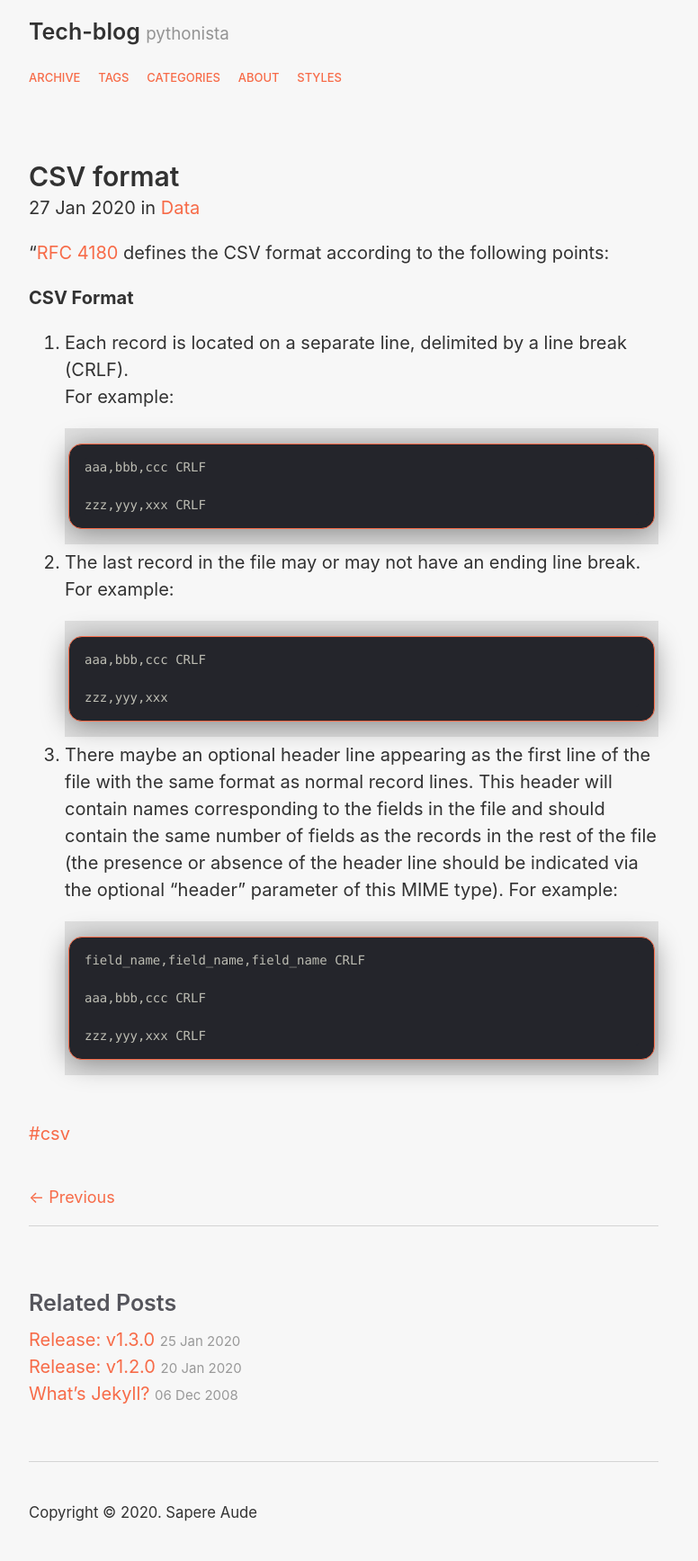
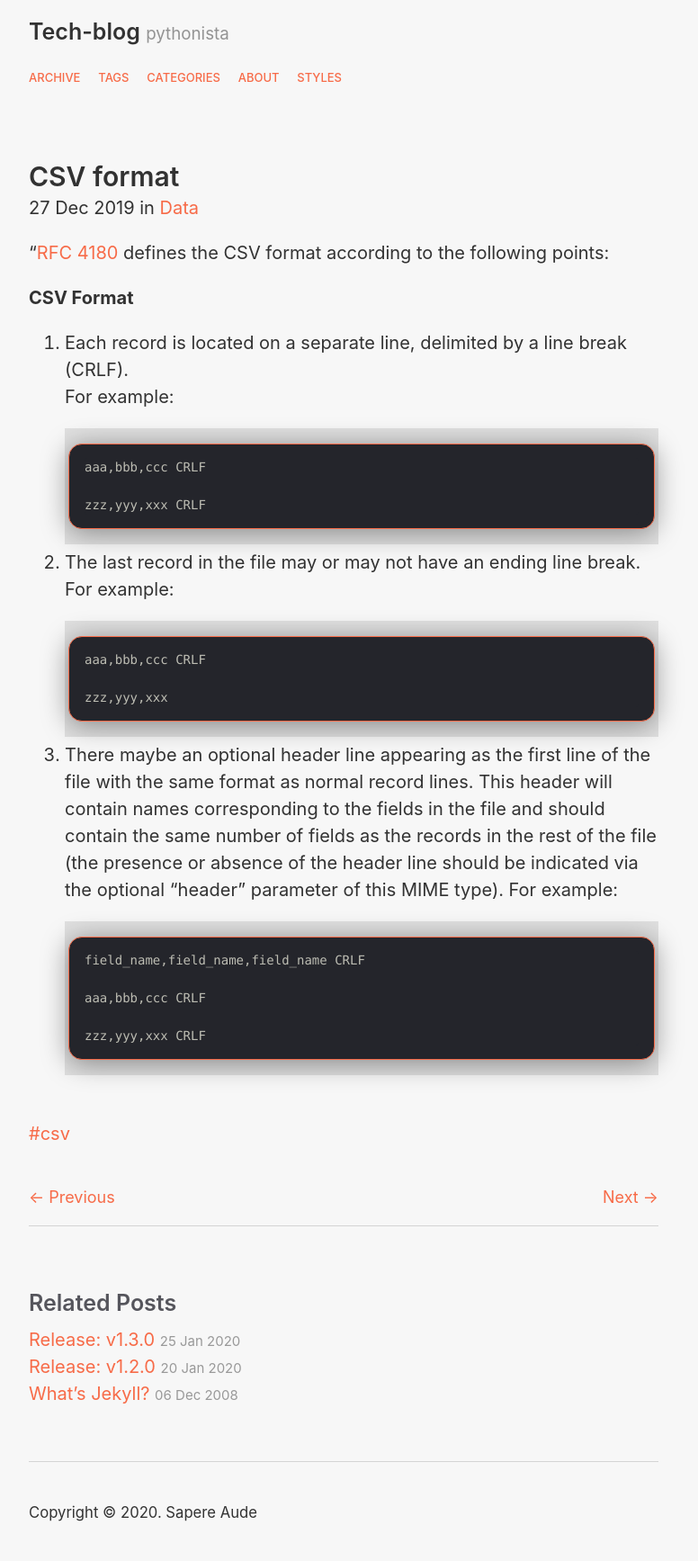
Before and after one commit to Milko-R/Milko-R.github.io, a Jekyll site: the page built from _posts/2019-12-27-csv_format.md, in a window 1280 px wide. Shown: the whole page at 90% size, without its empty margins (258-1034 px from the left). Built offline with Jekyll 4.4.1, drawn with Linux system fonts in a browser that asks for light colours.

Commit message:
Update and rename 2020-01-27-csv_format.md to 2019-12-27-csv_format.md

```diff
--- a/_posts/2020-01-27-csv_format.md
+++ b/_posts/2019-12-27-csv_format.md
@@ -1,7 +1,7 @@
 ---
 layout: post
 title: CSV format
-date: 2020-01-27 14:43:00
+date: 2019-12-27 14:43:00
 categories: [Data]
 tags: [csv]
 ---
```
